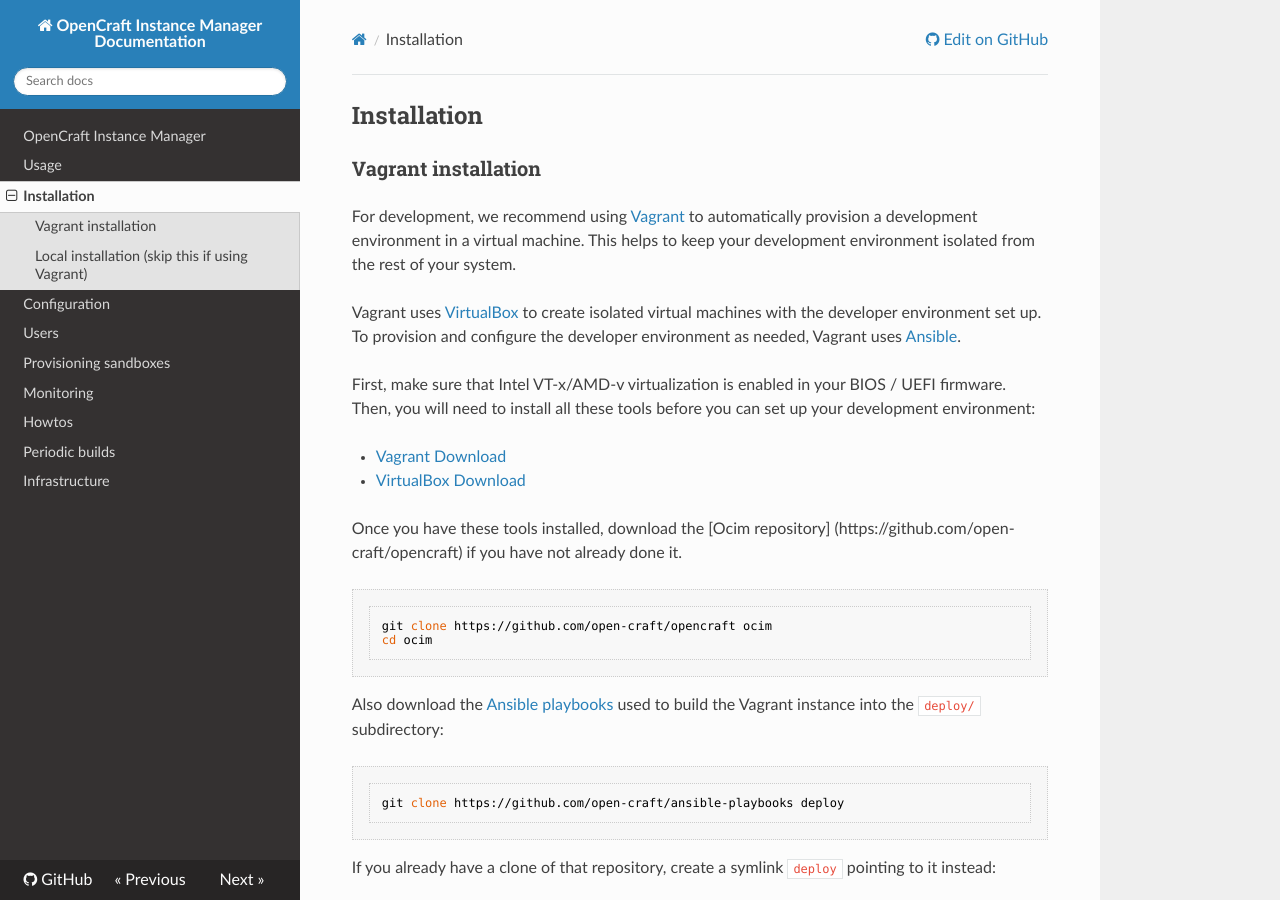
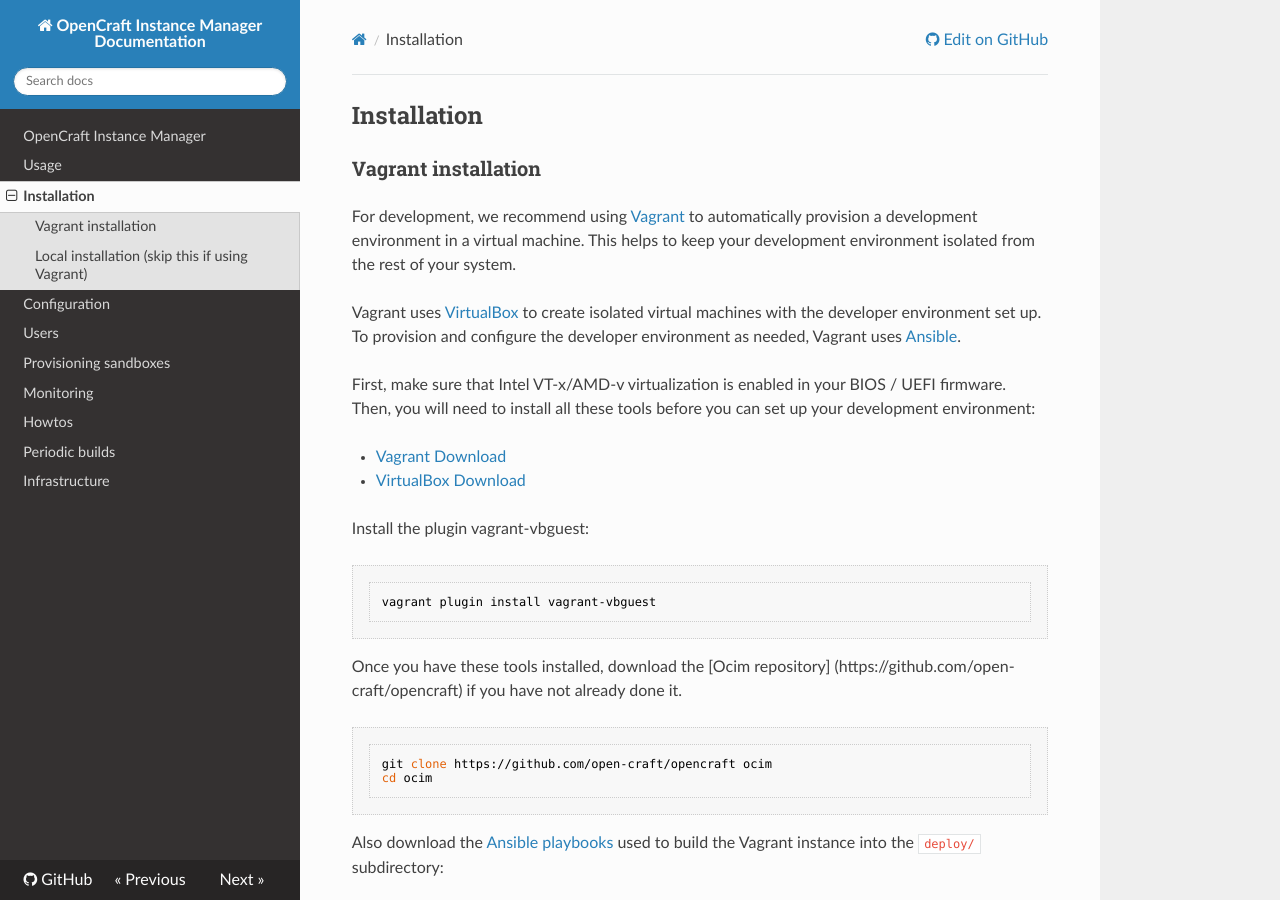
Before and after one commit to open-craft/opencraft, an MkDocs documentation site: the page built from documentation/installation.md, in a window 1280 px wide and 900 px high. Built offline with MkDocs 1.6.1, drawn with Linux system fonts in a browser that asks for light colours; nearby versions of some CDN libraries.

Commit message:
Mention that vagrant-vbguest plugin must be installed in OCIM installation doc

```diff
--- a/documentation/installation.md
+++ b/documentation/installation.md
@@ -19,6 +19,10 @@
 
 - [Vagrant Download](https://www.vagrantup.com/downloads.html)
 - [VirtualBox Download](https://www.virtualbox.org/wiki/Downloads)
+
+Install the plugin vagrant-vbguest:
+
+    vagrant plugin install vagrant-vbguest
 
 Once you have these tools installed, download the [Ocim repository]
 (https://github.com/open-craft/opencraft) if you have not already done it.
```
